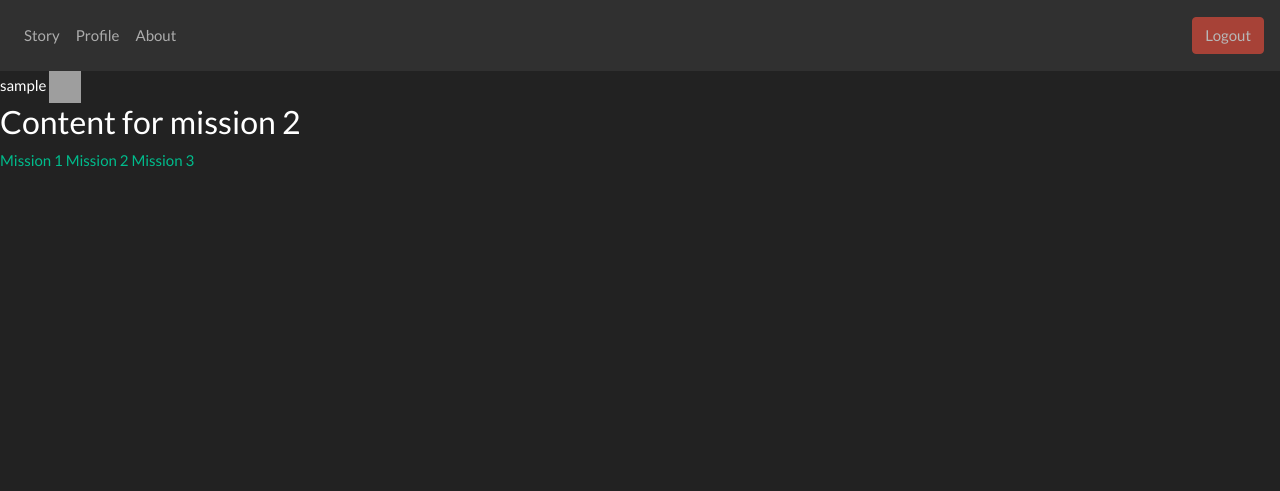
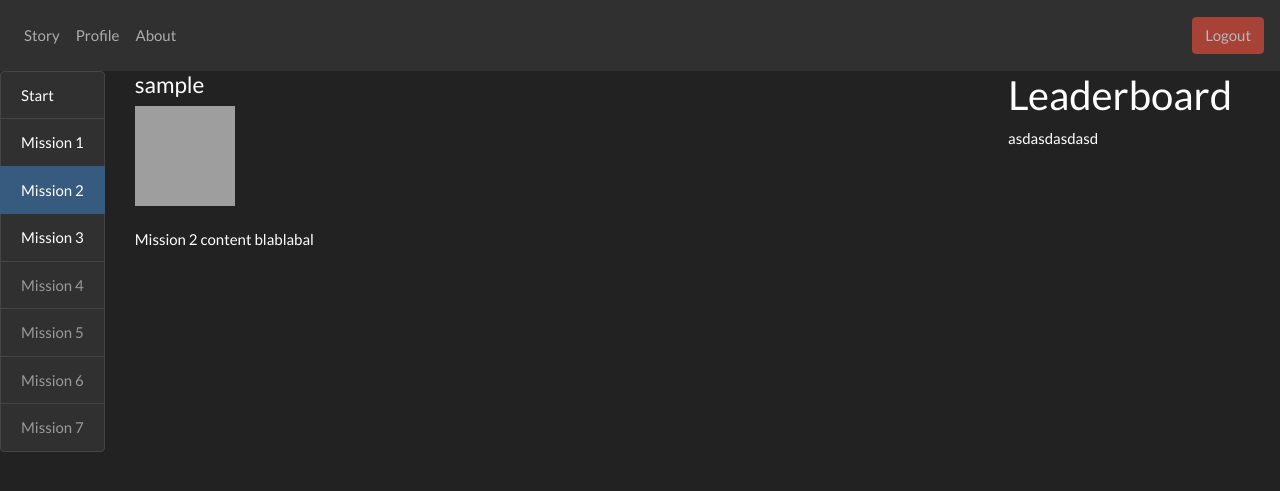
Before and after one commit to nicolaskyejo/project-fuksit, a Flask app: page /mission_2 in a window 1280 px wide. Shown: the top 491 px of the page. Run offline with Flask 2, Linux system fonts and the light colour scheme; the visitor is signed in with stand-in values (Sample User, id 1); some libraries are stand-ins or nearby versions; grey boxes are pictures that could not be loaded.

Commit message:
css
missions, leaderboard

```diff
--- a/application/templates/base.html
+++ b/application/templates/base.html
@@ -12,6 +12,7 @@
     <title>{% block title %}{% endblock %}</title>
 </head>
 <body>
+
     {% block body %}{% endblock %}
 
 </body>
--- a/application/templates/mission_2.html
+++ b/application/templates/mission_2.html
@@ -1,13 +1,59 @@
 {%  extends "story.html" %}
 {% block title %}Mission 2{% endblock %}
 {% block body %}
+
+
+
     {% block nav %} {{ super() }} {% endblock %}
-{{ username }}
-<img src="https://robohash.org/{{username}}.png" width="32" height="32"> <br>
 
-   <h3>Content for mission 2</h3>
+    <div class="row">
 
-<a href={{ url_for('content_bp.mission_1') }}>Mission 1</a>
-<a href={{ url_for('content_bp.mission_2') }}>Mission 2</a>
-<a href="#">Mission 3</a>
+    <div class="col-lg-auto">
+            <div class="list-group">
+                <a href={{ url_for('content_bp.story') }} class="list-group-item list-group-item-action">
+                    Start
+                </a>
+                <a href={{ url_for('content_bp.mission_1') }} class="list-group-item list-group-item-action">
+                    Mission 1
+                </a>
+                <a href="#" class="list-group-item list-group-item-action active">
+                    Mission 2
+                </a>
+                <a href={{ url_for('content_bp.mission_2') }} class="list-group-item list-group-item-action">
+                    Mission 3
+                </a>
+                <a href={{ url_for('content_bp.mission_2') }} class="list-group-item list-group-item-action disabled">
+                    Mission 4
+                </a>
+                <a href={{ url_for('content_bp.mission_2') }} class="list-group-item list-group-item-action disabled">
+                    Mission 5
+                </a>
+                <a href={{ url_for('content_bp.mission_2') }} class="list-group-item list-group-item-action disabled">
+                    Mission 6
+                </a>
+                <a href={{ url_for('content_bp.mission_2') }} class="list-group-item list-group-item-action disabled">
+                    Mission 7
+                </a>
+            </div>
+        </div>
+
+
+    <div class="col-lg-8">
+
+
+                <h4>{{ username }}</h4>
+                <img id="robohash" src="https://robohash.org/{{username}}.png" style="width:100px; height:100px; display:block;"> <br>
+
+                    <p>
+                        Mission 2 content blablabal
+                    </p>
+
+    </div>
+
+
+    {% block leaderboard %} {{ super() }} {% endblock %}
+
+    </div>
+
+
 {% endblock %}
--- a/application/templates/story.html
+++ b/application/templates/story.html
@@ -7,8 +7,18 @@
 {% endblock %}
 
 {% block body %}
+
+
     {% block nav %}
+
+
+
             <nav class="navbar navbar-expand-lg navbar-dark bg-dark">
+
+            <button class="navbar-toggler" type="button" data-toggle="collapse" data-target="#navbarColor02" aria-controls="navbarColor02" aria-expanded="false" aria-label="Toggle navigation">
+                <span class="navbar-toggler-icon"></span>
+            </button>
+
               <div class="collapse navbar-collapse" id="navbarColor02">
                 <ul class="navbar-nav mr-auto">
                   <li class="nav-item">
@@ -22,14 +32,54 @@
                   </li>
                 </ul>
                 <form class="form-inline my-2 my-lg-0" action="{{ url_for('auth_bp.logout') }}">
-      <button class="btn btn-danger disabled" type="submit" name="logout">Logout</button>
+                  <button class="btn btn-danger disabled" type="submit">Logout</button>
                 </form>
               </div>
             </nav>
+
+
+
     {% endblock %}
 
-Username: <p style="color:#F39C12">{{ username }}</p>
-Avatar: <img id="robohash" src="https://robohash.org/{{username}}.png" style="display:none"> <br>
+
+
+    <div class="row">
+
+        <div class="col-lg-auto">
+            <div class="list-group">
+                <a href="#" class="list-group-item list-group-item-action active">
+                    Start
+                </a>
+                <a href={{ url_for('content_bp.mission_1') }} class="list-group-item list-group-item-action">
+                    Mission 1
+                </a>
+                <a href={{ url_for('content_bp.mission_2') }} class="list-group-item list-group-item-action disabled">
+                    Mission 2
+                </a>
+                <a href={{ url_for('content_bp.mission_2') }} class="list-group-item list-group-item-action disabled">
+                    Mission 3
+                </a>
+                <a href={{ url_for('content_bp.mission_2') }} class="list-group-item list-group-item-action disabled">
+                    Mission 4
+                </a>
+                <a href={{ url_for('content_bp.mission_2') }} class="list-group-item list-group-item-action disabled">
+                    Mission 5
+                </a>
+                <a href={{ url_for('content_bp.mission_2') }} class="list-group-item list-group-item-action disabled">
+                    Mission 6
+                </a>
+                <a href={{ url_for('content_bp.mission_2') }} class="list-group-item list-group-item-action disabled">
+                    Mission 7
+                </a>
+            </div>
+        </div>
+
+        <div class="col-lg-8">
+
+                <h4>Username:</h4>
+                <p style="color:#F39C12">{{ username }}</p>
+                <h4>Avatar:</h4>
+                <img id="robohash" src="https://robohash.org/{{username}}.png" style="display:block;"> <br>
 
                     <p>"Lorem ipsum dolor sit amet, consectetur adipiscing elit,
                         sed do eiusmod tempor incididunt ut labore et dolore magna aliqua.</p>
@@ -39,6 +89,18 @@ Avatar: <img id="robohash" src="https://robohash.org/{{username}}.png" style="di
                     Excepteur sint occaecat cupidatat non proident, sunt in culpa qui
                         officia deserunt mollit anim id est laborum."</p>
 
+        </div>
 
-<a href={{ url_for('content_bp.mission_1') }}>Mission 1</a>
+        {% block leaderboard %}
+        <div class="col-lg-auto">
+            <h2>Leaderboard</h2>
+
+            <p>asdasdasdasd</p>
+        </div>
         {% endblock %}
+
+    </div>
+
+
+
+{% endblock %}
```
Also changed, not shown: application/templates/about.html (+21 -7 lines), application/templates/mission_1.html (+52 -5 lines), application/templates/profile.html (+15 -5 lines). Lines whose indentation alone changed are shown as unchanged.
